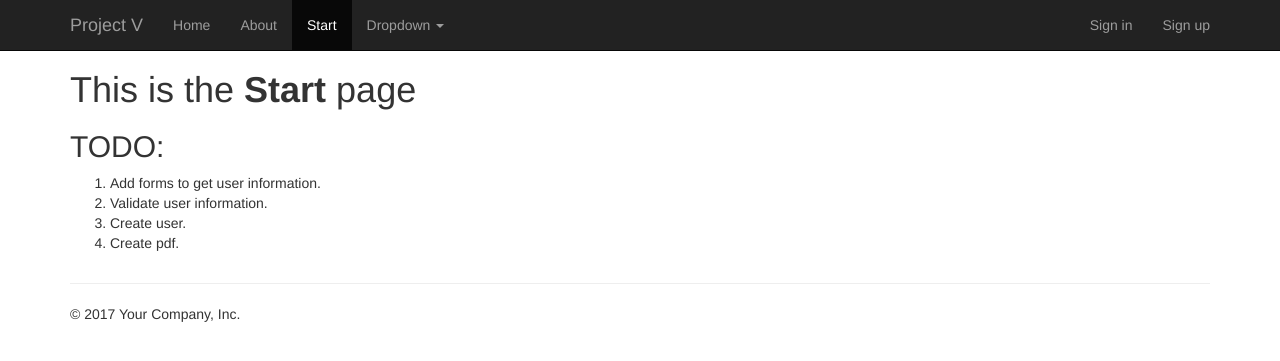
After one commit to Dgodman/projectv, a Django app: page /vote/start/ in a window 1280 px wide. The commit adds this page. Shown: the top 361 px of the page. Run offline with Django 3.2, Linux system fonts and the light colour scheme; some libraries are stand-ins or nearby versions.

Commit message:
create start page for forms

```diff
--- a/vote/templates/base_generic.html
+++ b/vote/templates/base_generic.html
@@ -29,7 +29,7 @@
                 <ul class="nav navbar-nav">
                     <li class="{% if active_nav == 'home' %}active{% endif %}"><a href="{% url 'index' %}">Home</a></li>
                     <li class="{% if active_nav == 'about' %}active{% endif %}"><a href="{% url 'about' %}">About</a></li>
-                    <li class="{% if active_nav == 'contact' %}active{% endif %}"><a href="#contact">Contact</a></li>
+                    <li class="{% if active_nav == 'start' %}active{% endif %}"><a href="{% url 'start' %}">Start</a></li>
                     <li class="dropdown">
                         <a href="#" class="dropdown-toggle" data-toggle="dropdown" role="button" aria-haspopup="true" aria-expanded="false">Dropdown <span class="caret"></span></a>
                         <ul class="dropdown-menu">
--- /dev/null
+++ b/vote/templates/vote/start.html
@@ -0,0 +1,14 @@
+{% extends "base_generic.html" %}
+
+{% block content %}
+<div class="container">
+    <h1>This is the <strong>Start</strong> page</h1>
+    <h2>TODO:</h2>
+    <ol>
+        <li>Add forms to get user information.</li>
+        <li>Validate user information.</li>
+        <li>Create user.</li>
+        <li>Create pdf.</li>
+    </ol>
+</div>
+{% endblock %}
--- a/vote/urls.py
+++ b/vote/urls.py
@@ -5,4 +5,5 @@ from . import views
 urlpatterns = [
     url(r'^$', views.index, name='index'),
     url(r'^about/$', views.about, name='about'),
+    url(r'start/$', views.start, name='start'),
 ]
--- a/vote/views.py
+++ b/vote/views.py
@@ -13,7 +13,7 @@ def index(request):
 
 
 def about(request):
-    '''Home page of site'''
+    '''About of site'''
 
     # render html
     return render(
@@ -21,3 +21,14 @@ def about(request):
         'vote/about.html',
         {'active_nav': 'about',},
     )
+
+
+def start(request):
+    '''Test start forms'''
+
+    # render html
+    return render(
+        request,
+        'vote/start.html',
+        {'active_nav': 'start', },
+    )
```
